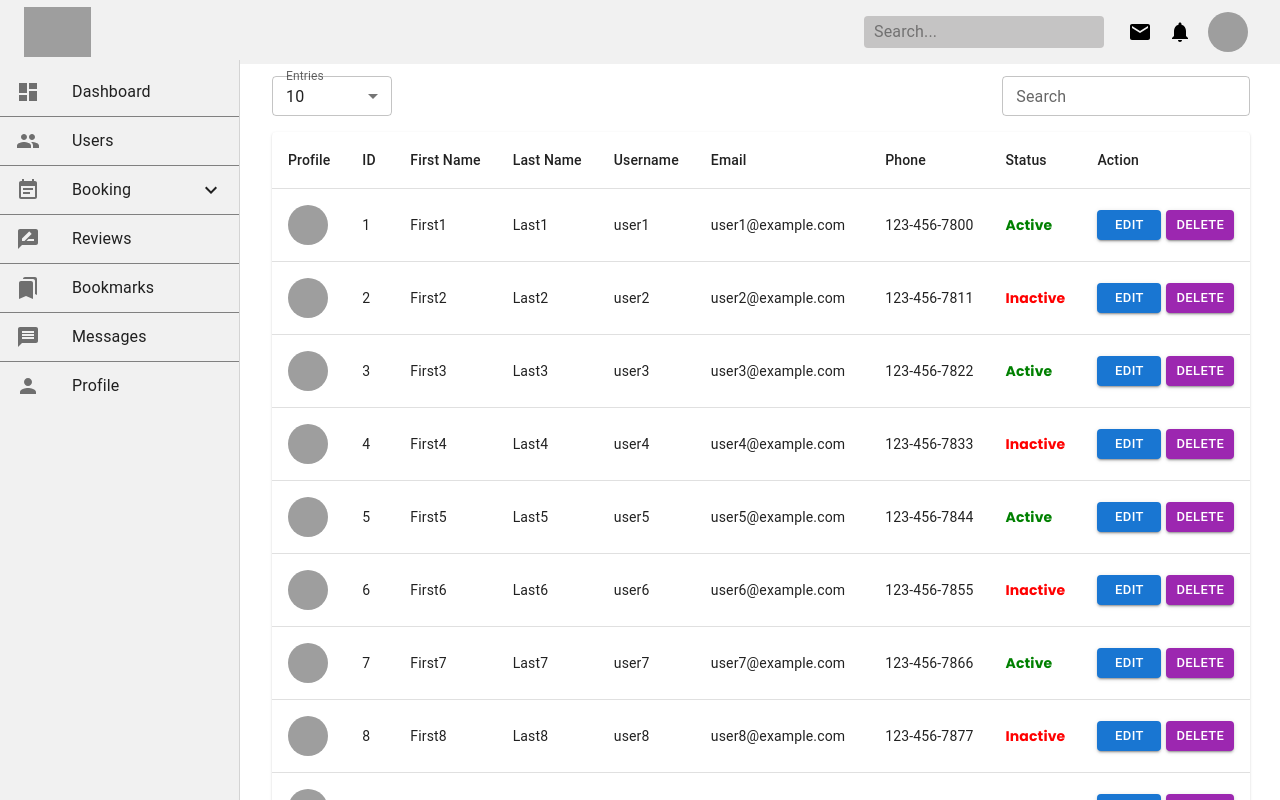
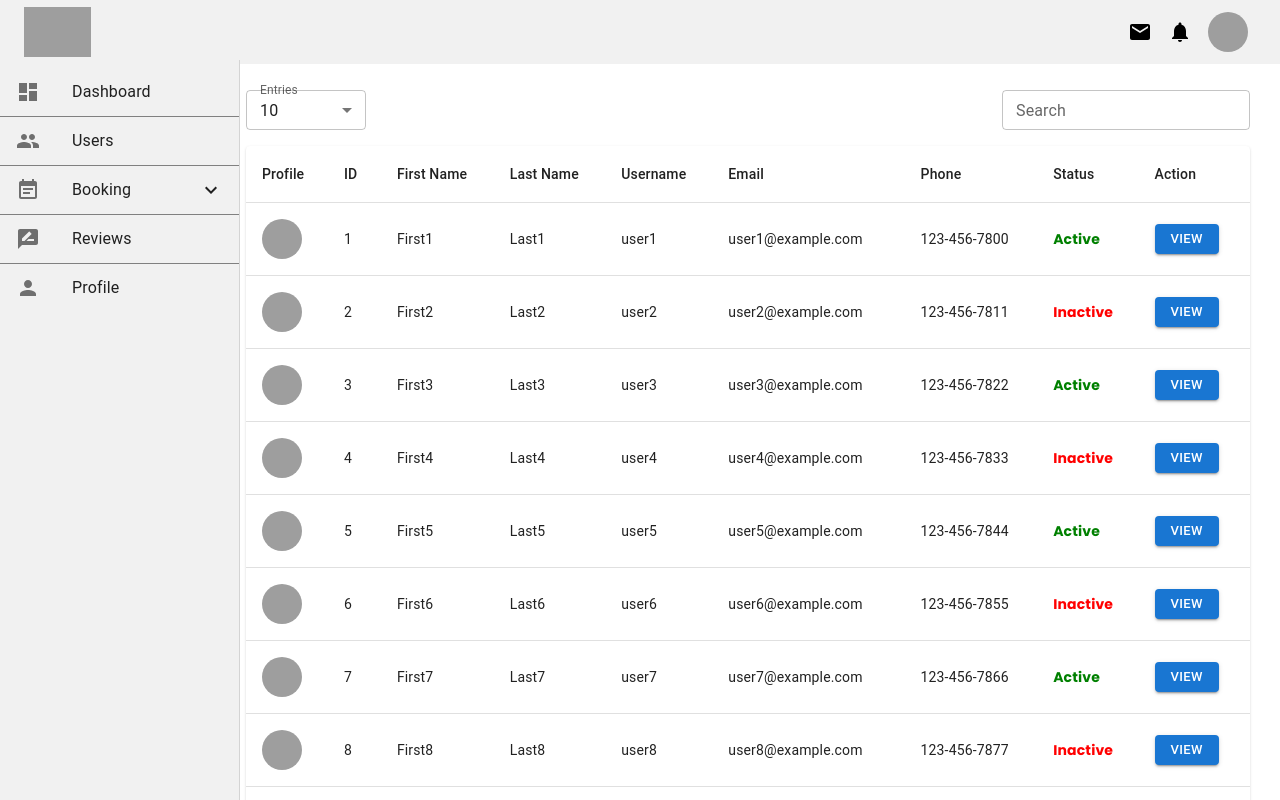
Before and after one commit to devops-89/admin-page1, a React (Vite) app: page /dashboard/users in a window 1280 px wide. Shown: the top 800 px of the page. Built offline with nearby package versions, Linux system fonts and the light colour scheme; grey boxes are pictures that could not be loaded.

Commit message:
changes on 8/1/25

```diff
--- a/src/components/AppLayout.jsx
+++ b/src/components/AppLayout.jsx
@@ -1,4 +1,4 @@
-import React from 'react';
+import React,{useState} from 'react';
 import Navbar from './Navbar.jsx';
 import Sidebar from './Sidebar.jsx';
 import { Outlet } from 'react-router-dom';
@@ -6,20 +6,28 @@ import { Box } from '@mui/material';
 import Grid from "@mui/material/Grid2";
 
 const AppLayout = () => {
+
+  const [sidebarOpen, setSidebarOpen] = useState(false);
+
+  const toggleSidebar = () => {
+
+    setSidebarOpen((prev) => !prev);
+  };
+
   return (
     <Box>
 
-      <Navbar />
+      <Navbar onToggleSidebar={toggleSidebar} />
 
 
-      <Grid container spacing={2} sx={{marginTop:"60px"}}>
+      <Grid container spacing={2} sx={{ marginTop: "60px", }}>
 
-        <Grid item xs={3} md={4}>
-          <Sidebar />
+        <Grid item size={{xs:12,sm:3,md:2}}>
+          <Sidebar open={sidebarOpen} onClose={toggleSidebar} />
         </Grid>
 
 
-        <Grid item xs={9} md={8}>
+        <Grid item size={{xs:12,sm:9,md:10}} sx={{ padding:{xs:"10px",sm:"20px",md:"30px"}}}>
           <Outlet />
         </Grid>
       </Grid>
@@ -28,7 +36,6 @@ const AppLayout = () => {
 
 
 
-
   );
 };
 
--- a/src/components/Navbar.jsx
+++ b/src/components/Navbar.jsx
@@ -1,4 +1,4 @@
-import React from "react";
+import React,{useState} from "react";
 import AppBar from "@mui/material/AppBar";
 import Toolbar from "@mui/material/Toolbar";
 import Typography from "@mui/material/Typography";
@@ -7,36 +7,16 @@ import InputBase from "@mui/material/InputBase";
 import Badge from "@mui/material/Badge";
 import IconButton from "@mui/material/IconButton";
 import MailIcon from "@mui/icons-material/Mail";
+import MenuIcon from "@mui/icons-material/Menu";
 import NotificationsIcon from "@mui/icons-material/Notifications";
 import Avatar from "@mui/material/Avatar";
 import { styled } from "@mui/material/styles";
-import { useTheme } from "@mui/material/styles";
 import logoSrc from "../assets/logo.png";
+import { useMediaQuery, useTheme } from "@mui/material";
 
-// Utility function to determine if a color is light or dark
-const isColorDark = (color) => {
-  const rgb = getComputedStyle(document.documentElement).getPropertyValue(color);
-  const [r, g, b] = rgb
-    .replace(/[^\d,]/g, "")
-    .split(",")
-    .map(Number);
-  const luminance = 0.2126 * r + 0.7152 * g + 0.0722 * b;
-  return luminance < 140; // Threshold for dark color
-};
 
-// Styled search box with dynamic text color
-const Search = styled("div")(({ theme, textColor }) => ({
-  backgroundColor: "rgba(22, 19, 19, 0.2)",
-  padding: "0 10px",
-  borderRadius: theme.shape.borderRadius,
-  display: "flex",
-  alignItems: "center",
-  marginRight: theme.spacing(2),
-  color: textColor,
-  "& .MuiInputBase-input": {
-    color: textColor,
-  },
-}));
+
+
 
 const Navbar = ({
   logo = logoSrc,
@@ -44,12 +24,18 @@ const Navbar = ({
   mailCount = 0,
   notificationCount = 0,
   avatarSrc = "/static/images/avatar/1.jpg",
-  bgcolor = "var(--white-tint-color)", // Default background color
+  bgcolor = "var(--white-tint-color)",
+  onToggleSidebar=()=>{}
 }) => {
-  const theme = useTheme();
 
-  // Determine item color dynamically based on background color
-  const textColor = isColorDark(bgcolor) ? "#fff" : "#000";
+  const theme=useTheme();
+  const isMobile=useMediaQuery(theme.breakpoints.down("sm"));
+  const [menuOpen,setMenuOpen]=useState(false);
+
+  const handleMenuToggle=()=>{
+    setMenuOpen(!open);
+    onToggleSidebar();
+  }
 
   return (
     <AppBar
@@ -63,32 +49,35 @@ const Navbar = ({
       <Toolbar>
         {/* Logo */}
         <Box sx={{ display: "flex", alignItems: "center", flexGrow: 1 }}>
-          <img src={logo} alt="Logo" style={{ height: 50, marginRight: 10 }} />
+
+          {isMobile && (
+            <IconButton onClick={handleMenuToggle} sx={{ color: "black" }}>
+              <MenuIcon />
+            </IconButton>
+          )}
+           <img src={logo} alt="Logo" style={{ height: isMobile ? 40 : 50, marginLeft: isMobile ? 10 : 0 }} />
         </Box>
 
         {/* Items */}
         <Box display="flex" alignItems="center">
-          {/* Search */}
-          <Search textColor={textColor}>
-            <InputBase placeholder={searchPlaceholder} />
-          </Search>
+
 
           {/* Mail Icon */}
-          <IconButton sx={{ color: textColor }}>
+          <IconButton sx={{ color: "black" }}>
             <Badge badgeContent={mailCount} color="error">
               <MailIcon />
             </Badge>
           </IconButton>
 
           {/* Notifications Icon */}
-          <IconButton sx={{ color: textColor }}>
+          <IconButton sx={{ color: "black"}}>
             <Badge badgeContent={notificationCount} color="error">
               <NotificationsIcon />
             </Badge>
           </IconButton>
 
           {/* Avatar */}
-          <IconButton sx={{ color: textColor }}>
+          <IconButton sx={{ color: "black" }}>
             <Avatar alt="User" src={avatarSrc} />
           </IconButton>
         </Box>
--- a/src/components/Sidebar.jsx
+++ b/src/components/Sidebar.jsx
@@ -12,31 +12,42 @@ import DashboardIcon from "@mui/icons-material/Dashboard";
 import PeopleIcon from "@mui/icons-material/People";
 import EventNoteIcon from "@mui/icons-material/EventNote";
 import ReviewsIcon from "@mui/icons-material/RateReview";
-import BookmarksIcon from "@mui/icons-material/Bookmarks";
-import MessageIcon from "@mui/icons-material/Message";
+
 import PersonIcon from "@mui/icons-material/Person";
-import EditIcon from "@mui/icons-material/Edit";
-import LockIcon from "@mui/icons-material/Lock";
+
 import ExpandLess from "@mui/icons-material/ExpandLess";
 import ExpandMore from "@mui/icons-material/ExpandMore";
-import InboxIcon from "@mui/icons-material/Inbox";
-import SendIcon from "@mui/icons-material/Send";
-import DraftsIcon from "@mui/icons-material/Drafts";
-import DeleteIcon from "@mui/icons-material/Delete";
+import {useTheme, useMediaQuery} from "@mui/material";
+import { useNavigate } from "react-router-dom";
 
-const Sidebar = () => {
+const Sidebar = ({open,onClose}) => {
+  const navigate = useNavigate();
+
+  // getting Media query
+   const theme=useTheme();
+    const isMobile=useMediaQuery(theme.breakpoints.down("sm"));
+
+
   const [openUsers, setOpenUsers] = useState(false);
   const [openBooking, setOpenBooking] = useState(false);
-  const [openMessages, setOpenMessages] = useState(false);
+
   const [openProfile, setOpenProfile] = useState(false);
 
-  const handleClickUsers = () => setOpenUsers(!openUsers);
+  console.log("Sidebar: ",open);
+
+  const handleClickUsers = () => {
+    setOpenUsers(!openUsers);
+
+    navigate("/dashboard/users");
+  };
   const handleClickBooking = () => setOpenBooking(!openBooking);
-  const handleClickMessages = () => setOpenMessages(!openMessages);
   const handleClickProfile = () => setOpenProfile(!openProfile);
 
   return (
     <Drawer
+       open={open}
+       onClose={onClose}
+       variant={isMobile? "temporary":"permanent"}
       sx={{
         height: "100vh",
         width: 240,
@@ -46,12 +57,11 @@ const Sidebar = () => {
           boxSizing: "border-box",
 
           bgcolor: "var(--white-tint-color)",
-          position:"fixed",
-          top:"60px"
-
+          position: "fixed",
+          top: "60px",
         },
       }}
-      variant="permanent"
+
       anchor="left"
     >
       <List>
@@ -62,76 +72,87 @@ const Sidebar = () => {
           </ListItemIcon>
           <ListItemText primary="Dashboard" />
         </ListItem>
-        <Divider sx={{ borderColor: "gray",  }} />
+        <Divider sx={{ borderColor: "gray" }} />
 
         {/* Users Dropdown */}
-        <ListItem button  sx={{ "&:hover": { bgcolor: "red" } }}>
+        <ListItem
+          button
+          onClick={handleClickUsers}
+          sx={{ "&:hover": { bgcolor: "red" } }}
+        >
           <ListItemIcon>
-            <PeopleIcon  />
+            <PeopleIcon />
           </ListItemIcon>
           <ListItemText primary="Users" />
         </ListItem>
 
-        <Divider sx={{ borderColor: "gray",  }} />
+        <Divider sx={{ borderColor: "gray" }} />
 
         {/* Booking Dropdown */}
-        <ListItem button onClick={handleClickBooking}  sx={{ "&:hover": { bgcolor: "red" } }}>
+        <ListItem
+          button
+          onClick={handleClickBooking}
+          sx={{ "&:hover": { bgcolor: "red" } }}
+        >
           <ListItemIcon>
-            <EventNoteIcon  />
+            <EventNoteIcon />
           </ListItemIcon>
           <ListItemText primary="Booking" />
           {openBooking ? <ExpandLess /> : <ExpandMore />}
         </ListItem>
         <Collapse in={openBooking} timeout="auto" unmountOnExit>
           <List component="div" disablePadding>
-            {["Hotel Booking", "Flight Booking", "Cab Booking"].map((text) => (
-              <ListItem button key={text} sx={{ pl: 10, "&:hover": { color: "red" } }}>
-                <ListItemText primary={text} />
-              </ListItem>
-            ))}
+            {["Hotel Booking", "Flight Booking", "Cab Booking"].map(
+              (text, index) => {
+                const handleSubOptionClick = () => {
+                  switch (text) {
+                    case "Hotel Booking":
+                      navigate("/dashboard/hotels");
+                      break;
+                    case "Flight Booking":
+                      navigate("/dashboard/flights");
+                      break;
+                    case "Cab Booking":
+                      navigate("/dashboard/cabs");
+                      break;
+                    default:
+                      break;
+                  }
+                };
+
+                return (
+                  <ListItem
+                    button
+                    key={text}
+                    sx={{ pl: 10, "&:hover": { color: "red" } }}
+                    onClick={handleSubOptionClick}
+                  >
+                    <ListItemText primary={text} />
+                  </ListItem>
+                );
+              }
+            )}
           </List>
         </Collapse>
 
-        <Divider sx={{ borderColor: "gray",  }} />
+        <Divider sx={{ borderColor: "gray" }} />
 
         {/* Reviews Tab */}
         <ListItem button sx={{ "&:hover": { bgcolor: "red" } }}>
           <ListItemIcon>
-            <ReviewsIcon  />
+            <ReviewsIcon />
           </ListItemIcon>
           <ListItemText primary="Reviews" />
         </ListItem>
-        <Divider sx={{ borderColor: "gray",  }} />
+        <Divider sx={{ borderColor: "gray" }} />
 
-        {/* Bookmarks Tab */}
+        {/* Profile Dropdown */}
         <ListItem button sx={{ "&:hover": { bgcolor: "red" } }}>
           <ListItemIcon>
-            <BookmarksIcon  />
-          </ListItemIcon>
-          <ListItemText primary="Bookmarks" />
-        </ListItem>
-        <Divider sx={{ borderColor: "gray",  }} />
-
-        {/* Messages Dropdown */}
-        <ListItem button  sx={{ "&:hover": { bgcolor: "red" } }}>
-          <ListItemIcon>
-            <MessageIcon  />
-          </ListItemIcon>
-          <ListItemText primary="Messages" />
-
-        </ListItem>
-
-        <Divider sx={{ borderColor: "gray",  }} />
-
-        {/* Profile Dropdown */}
-        <ListItem button  sx={{ "&:hover": { bgcolor: "red" } }}>
-          <ListItemIcon>
-            <PersonIcon  />
+            <PersonIcon />
           </ListItemIcon>
           <ListItemText primary="Profile" />
-
         </ListItem>
-
       </List>
     </Drawer>
   );
--- a/src/pages/UsersList.jsx
+++ b/src/pages/UsersList.jsx
@@ -50,18 +50,14 @@ const UsersList = () => {
     currentPage * entriesPerPage
   );
 
-  const handleEdit = (id) => {
+  const handleView = (id) => {
     console.log("Edit user:", id);
     // Add your edit logic here
   };
 
-  const handleDelete = (id) => {
-    console.log("Delete user:", id);
-    // Add your delete logic here
-  };
 
   return (
-    <Box sx={{ padding: 2 }}>
+    <Box>
       {/* Top Controls */}
       <Box
         sx={{
@@ -140,19 +136,12 @@ const UsersList = () => {
                     variant="contained"
                     color="primary"
                     size="small"
-                    onClick={() => handleEdit(user.id)}
+                    onClick={() => handleView(user.id)}
                     style={{ marginRight: "5px" }}
                   >
-                    Edit
+                    View
                   </Button>
-                  <Button
-                    variant="contained"
-                    color="secondary"
-                    size="small"
-                    onClick={() => handleDelete(user.id)}
-                  >
-                    Delete
-                  </Button>
+
                 </TableCell>
               </TableRow>
             ))}
```
